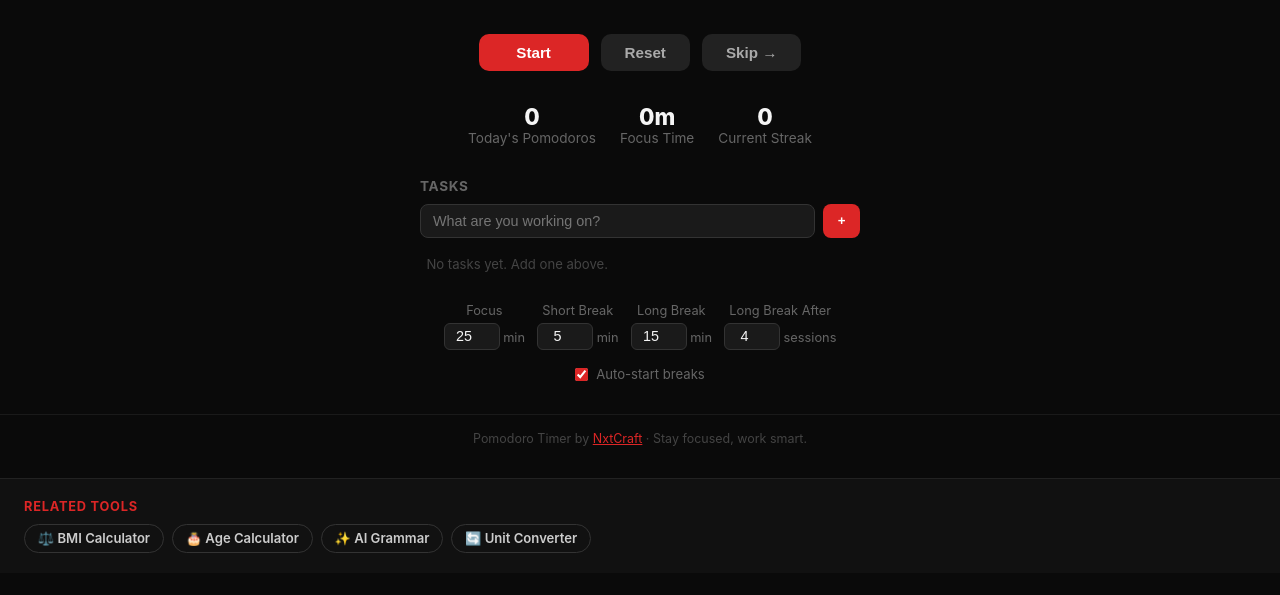
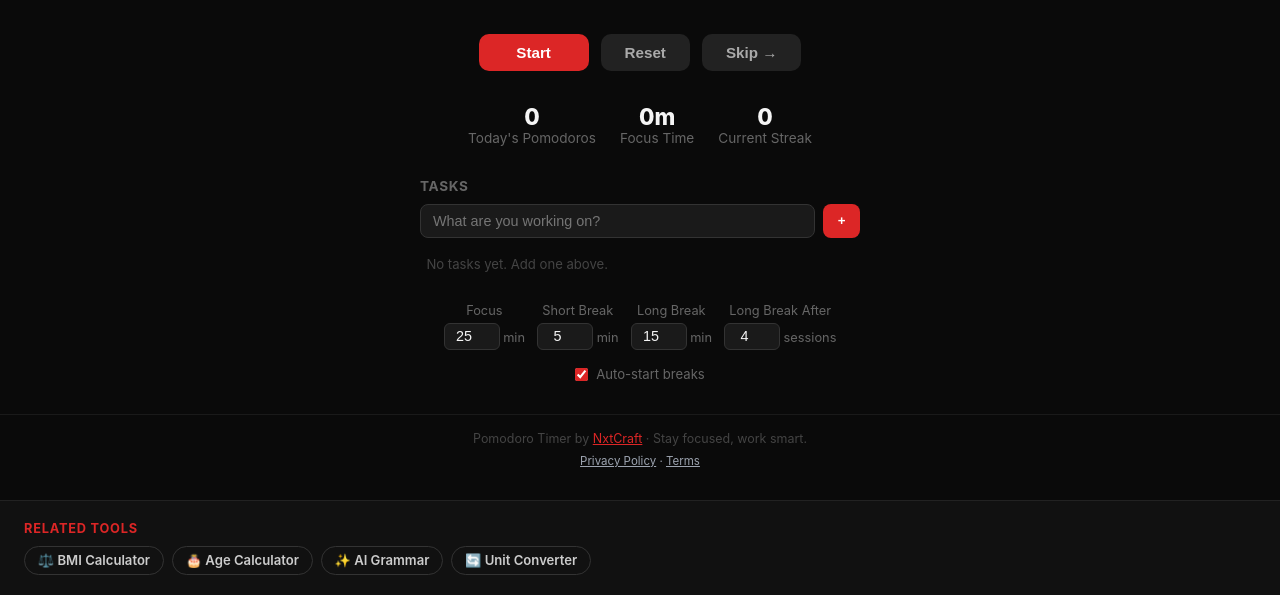
Before and after one commit to nxtcraft/pomodoro, a plain HTML site: page index.html in a window 1280 px wide. Shown: the part 406-1001 px from the top of the page. Before the commit the page ends 979 px from the top, so only its background shows below. Drawn offline with Linux system fonts and the light colour scheme.

Commit message:
legal: add Privacy Policy + Terms footer links
Co-Authored-By: Claude Sonnet 4.6 <noreply@anthropic.com>

```diff
--- a/index.html
+++ b/index.html
@@ -133,7 +133,8 @@ footer{text-align:center;padding:1rem;color:#444;font-size:.78rem;border-top:1px
     <label for="auto-start">Auto-start breaks</label>
   </div>
 </main>
-<footer><p>Pomodoro Timer by <a href="https://nxtcraft.github.io/" style="color:#dc2626">NxtCraft</a> · Stay focused, work smart.</p></footer>
+<footer><p>Pomodoro Timer by <a href="https://nxtcraft.github.io/" style="color:#dc2626">NxtCraft</a> · Stay focused, work smart.</p><p style="font-size:.72rem;color:#9ca3af;margin-top:.5rem"><a href="https://nxtcraft.github.io/privacy/" style="color:#9ca3af">Privacy Policy</a> · <a href="https://nxtcraft.github.io/terms/" style="color:#9ca3af">Terms</a></p>
+</footer>
 
 <script>
 const CIRCUMFERENCE = 2 * Math.PI * 115; // 722.6
```
